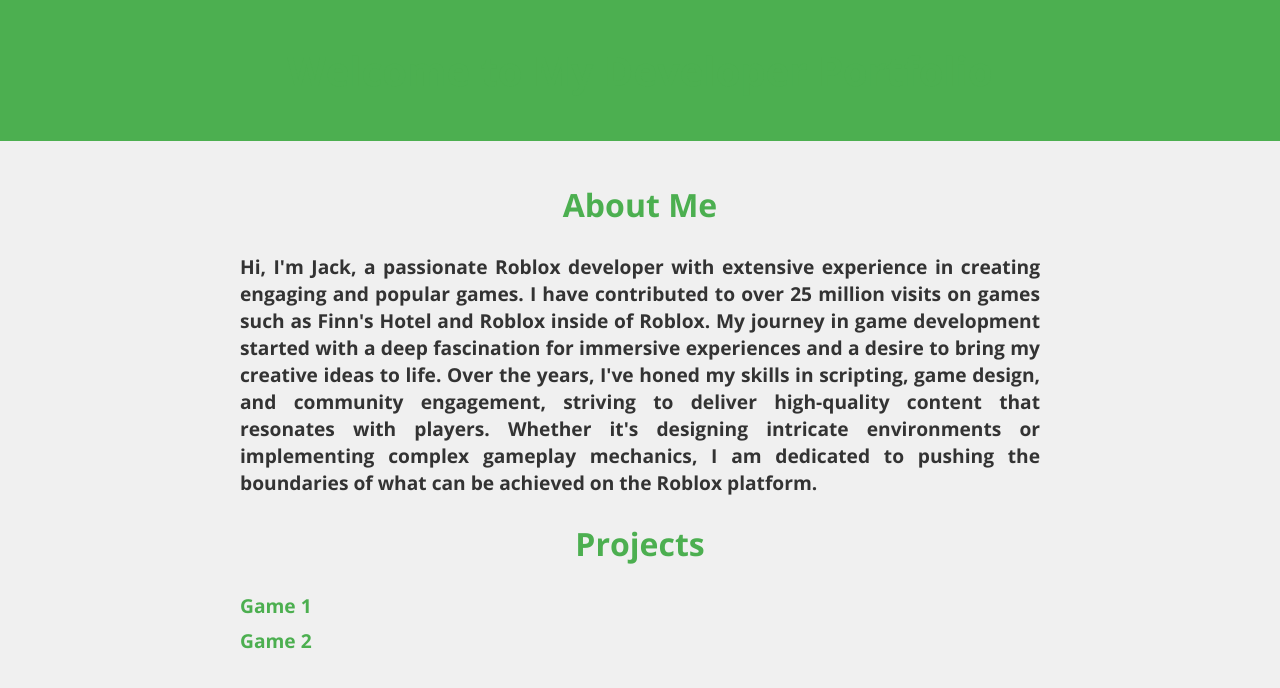
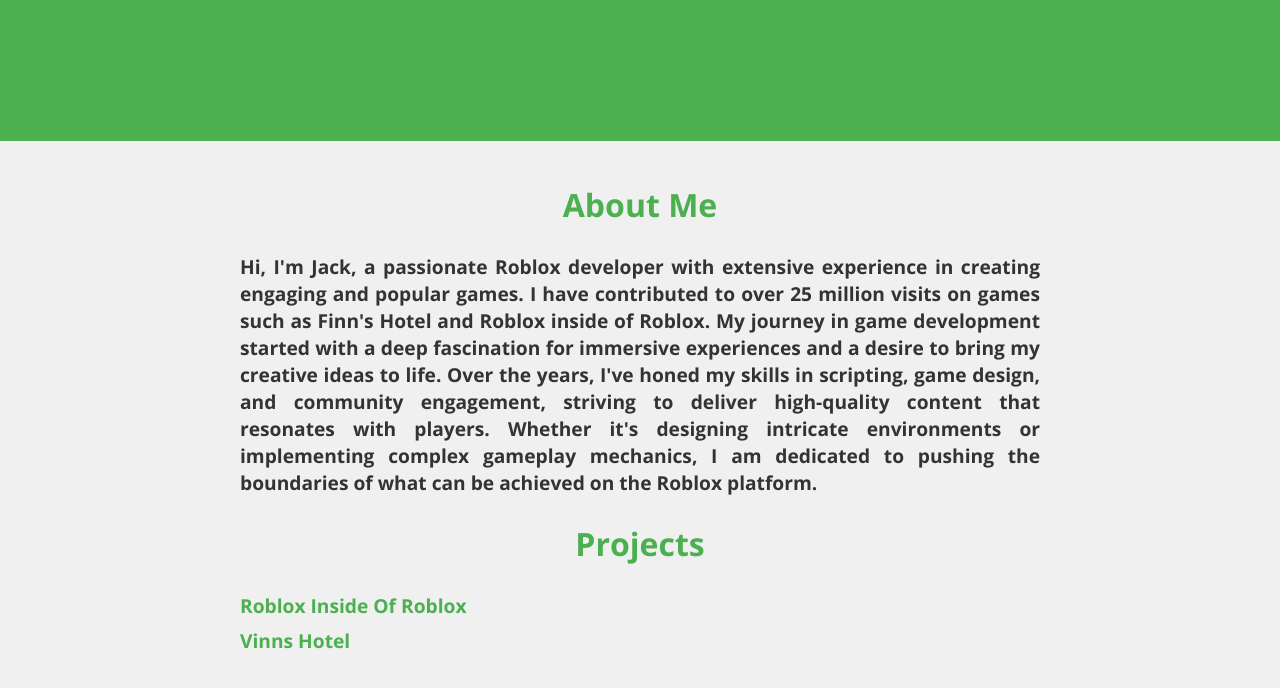
Before and after one commit to riodev0/riodev0.github.io, a plain HTML site: page index.html in a window 1280 px wide. Drawn offline with nearby package versions, Linux system fonts and the light colour scheme.

Commit message:
Update index.html

```diff
--- a/index.html
+++ b/index.html
@@ -70,8 +70,8 @@
         <section>
             <h2>Projects</h2>
             <ul>
-                <li><a href="https://www.roblox.com/games/2593240085/Roblox-Inside-of-Roblox">Game 1</a></li>
-                <li><a href="https://www.roblox.com/games/4766198689/SALE-Hotel-RP-Vinns-Hotels-and-Resorts">Game 2</a></li>
+                <li><a href="https://www.roblox.com/games/2593240085/Roblox-Inside-of-Roblox">Roblox Inside Of Roblox</a></li>
+                <li><a href="https://www.roblox.com/games/4766198689/SALE-Hotel-RP-Vinns-Hotels-and-Resorts">Vinns Hotel</a></li>
             </ul>
         </section>
     </main>
```
